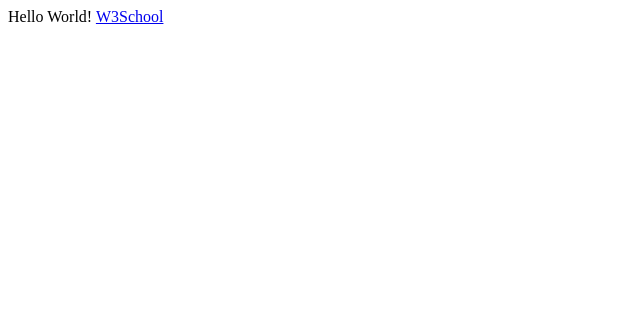
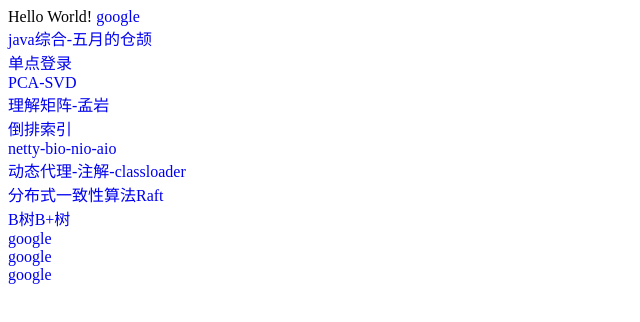
Before and after one commit to awuawu/awuawu.github.io, a plain HTML site: page index.html in a window 1280 px wide. Shown: the whole page, without its empty margins (0-640 px from the left). Drawn offline with Linux system fonts and the light colour scheme.

Commit message:
Update index.html

```diff
--- a/index.html
+++ b/index.html
@@ -1,2 +1,28 @@
 Hello World!
-<a href="http://www.w3school.com.cn">W3School</a>
+<style>a{text-decoration:none}</style>
+<a href="https://www.google.com.hk/">google</a>
+<br>
+<a href="https://www.cnblogs.com/xrq730/p/4853713.html">java综合-五月的仓颉</a>
+<br>
+<a href="https://www.cnblogs.com/itdragon/p/8094722.html">单点登录</a>
+<br>
+<a href="https://blog.csdn.net/zhongkejingwang/article/details/42264479">PCA-SVD</a>
+<br>
+<a href="https://blog.csdn.net/myan/article/details/647511">理解矩阵-孟岩</a>
+<br>
+<a href="https://www.cnblogs.com/zlslch/p/6440114.html">倒排索引</a>
+<br>
+<a href="https://www.cnblogs.com/itdragon/p/8337234.html">netty-bio-nio-aio</a>
+<br>
+<a href="https://blog.csdn.net/briblue/article/details/73928350">动态代理-注解-classloader</a>
+<br>
+<a href="https://www.cnblogs.com/mindwind/p/5231986.html">分布式一致性算法Raft</a>
+<br>
+<a href="https://www.cnblogs.com/nullzx/p/8729425.html">B树B+树</a>
+<br>
+<a href="https://www.google.com.hk/">google</a>
+<br>
+<a href="https://www.google.com.hk/">google</a>
+<br>
+<a href="https://www.google.com.hk/">google</a>
+<br>
```
